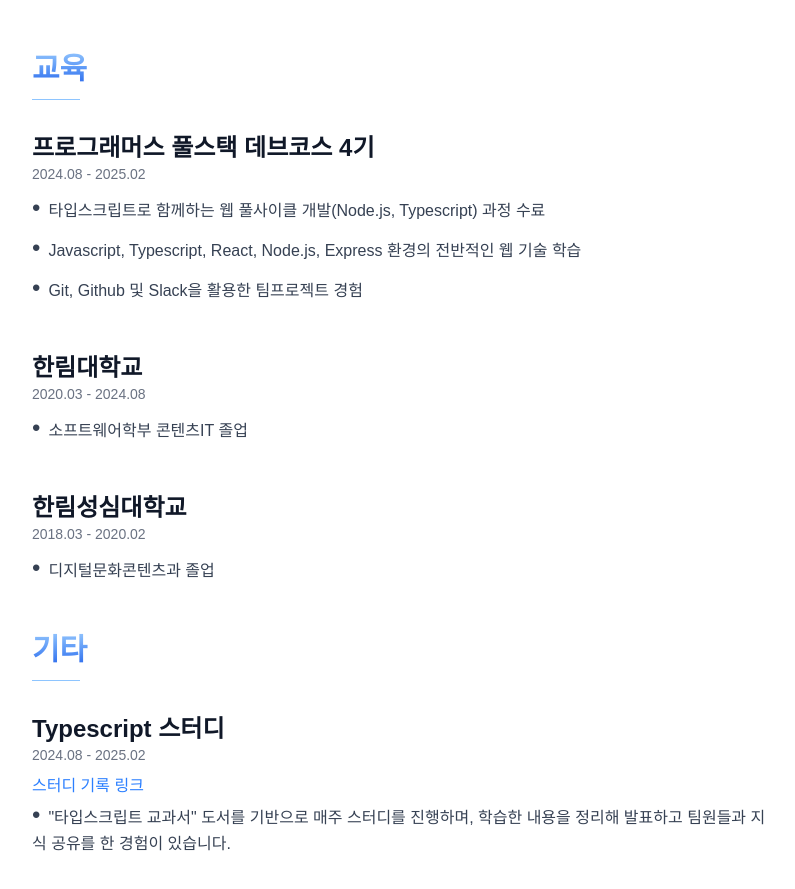
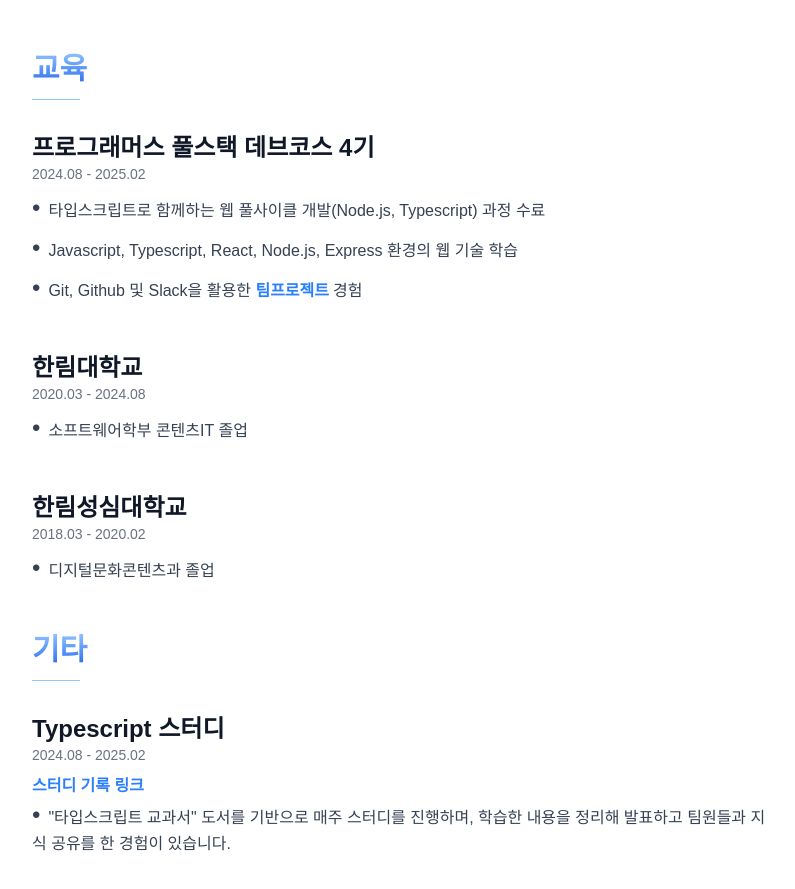
Before and after one commit to kimywann/resume.me, a Next.js app: page / in a window 1280 px wide. Shown: the part 1040-1929 px from the top of the page, without its empty margins (240-1035 px from the left). Built offline with nearby package versions, Linux system fonts and the light colour scheme.

Commit message:
style update

```diff
--- a/src/components/Community.tsx
+++ b/src/components/Community.tsx
@@ -34,7 +34,7 @@ export default function Community() {
                   </h3>
                   <p className="text-sm text-gray-500 mb-2">{item.period}</p>
                   <a
-                    className="hover: cursor-pointer text-blue-500 hover:underline"
+                    className="cursor-pointer text-blue-500 hover:underline font-semibold"
                     href="https://imminent-lunch-7f5.notion.site/18169751594480409bdbe4164170eeee?pvs=74"
                   >
                     {item.link}
--- a/src/components/Education.tsx
+++ b/src/components/Education.tsx
@@ -1,31 +1,3 @@
-interface EducationItem {
-  title: string;
-  period: string;
-  description: string[];
-}
-
-const education: EducationItem[] = [
-  {
-    title: "프로그래머스 풀스택 데브코스 4기",
-    period: "2024.08 - 2025.02",
-    description: [
-      "타입스크립트로 함께하는 웹 풀사이클 개발(Node.js, Typescript) 과정 수료",
-      "Javascript, Typescript, React, Node.js, Express 환경의 전반적인 웹 기술 학습",
-      "Git, Github 및 Slack을 활용한 팀프로젝트 경험",
-    ],
-  },
-  {
-    title: "한림대학교",
-    period: "2020.03 - 2024.08",
-    description: ["소프트웨어학부 콘텐츠IT 졸업"],
-  },
-  {
-    title: "한림성심대학교",
-    period: "2018.03 - 2020.02",
-    description: ["디지털문화콘텐츠과 졸업"],
-  },
-];
-
 export default function Education() {
   return (
     <section className="mb-12">
@@ -35,28 +7,71 @@ export default function Education() {
         </h1>
         <hr className="border-blue-300 w-12 mb-8" />
         <div className="space-y-12 text-gray-700 leading-relaxed">
-          {education.map((item, index) => {
-            return (
-              <div key={index}>
+          <div>
             <div>
               <h3 className="text-2xl font-semibold text-gray-900">
-                    {item.title}
+                프로그래머스 풀스택 데브코스 4기
               </h3>
-                  <p className="text-sm text-gray-500 mb-2">{item.period}</p>
+              <p className="text-sm text-gray-500 mb-2">2024.08 - 2025.02</p>
             </div>
             <ul>
-                  {item.description.map((item, index) => {
-                    return (
-                      <li key={index} className="mb-2">
+              <li className="mb-2">
                 <span className="text-2xl mr-2">•</span>
-                        <span className="text-md">{item}</span>
+                <span className="text-md">
+                  타입스크립트로 함께하는 웹 풀사이클 개발(Node.js, Typescript)
+                  과정 수료
+                </span>
               </li>
-                    );
-                  })}
+              <li className="mb-2">
+                <span className="text-2xl mr-2">•</span>
+                <span className="text-md">
+                  Javascript, Typescript, React, Node.js, Express 환경의 웹 기술
+                  학습
+                </span>
+              </li>
+              <li className="mb-2">
+                <span className="text-2xl mr-2">•</span>
+                <span className="text-md">
+                  Git, Github 및 Slack을 활용한{" "}
+                  <a
+                    href="https://github.com/kimywann/SP_frontend"
+                    className="text-blue-500 hover:underline mr-1 font-semibold"
+                  >
+                    팀프로젝트
+                  </a>
+                  경험
+                </span>
+              </li>
             </ul>
           </div>
-            );
-          })}
+          <div>
+            <div>
+              <h3 className="text-2xl font-semibold text-gray-900">
+                한림대학교
+              </h3>
+              <p className="text-sm text-gray-500 mb-2">2020.03 - 2024.08</p>
+            </div>
+            <ul>
+              <li className="mb-2">
+                <span className="text-2xl mr-2">•</span>
+                <span className="text-md">소프트웨어학부 콘텐츠IT 졸업</span>
+              </li>
+            </ul>
+          </div>
+          <div>
+            <div>
+              <h3 className="text-2xl font-semibold text-gray-900">
+                한림성심대학교
+              </h3>
+              <p className="text-sm text-gray-500 mb-2">2018.03 - 2020.02</p>
+            </div>
+            <ul>
+              <li className="mb-2">
+                <span className="text-2xl mr-2">•</span>
+                <span className="text-md">디지털문화콘텐츠과 졸업</span>
+              </li>
+            </ul>
+          </div>
         </div>
       </div>
     </section>
```
Lines whose indentation alone changed are shown as unchanged.
